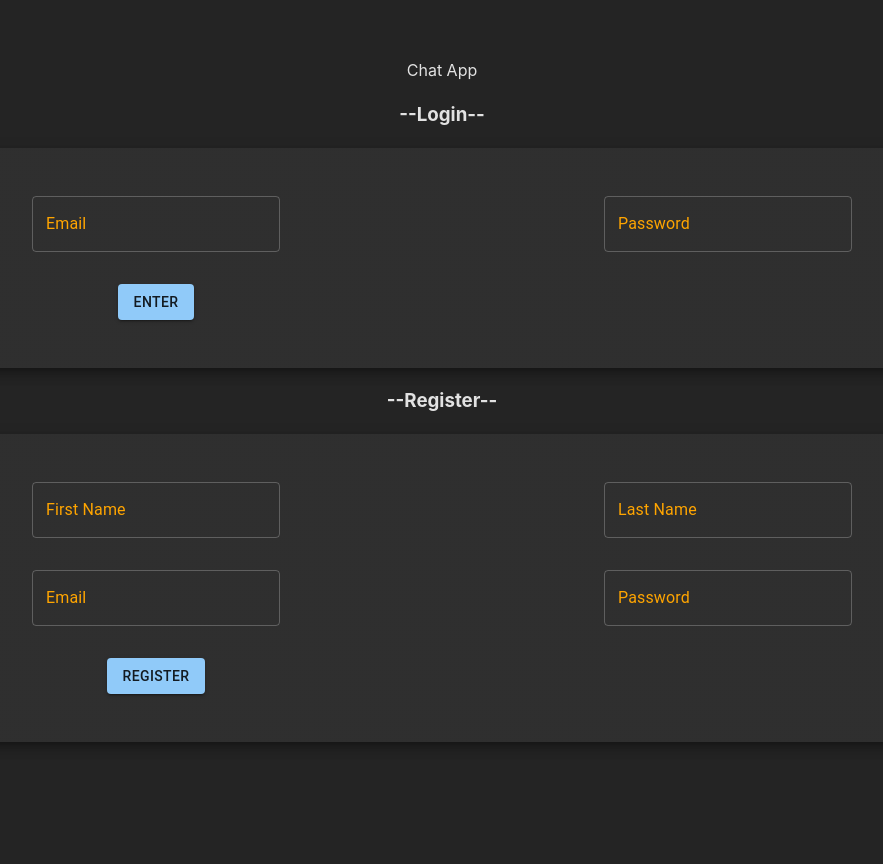
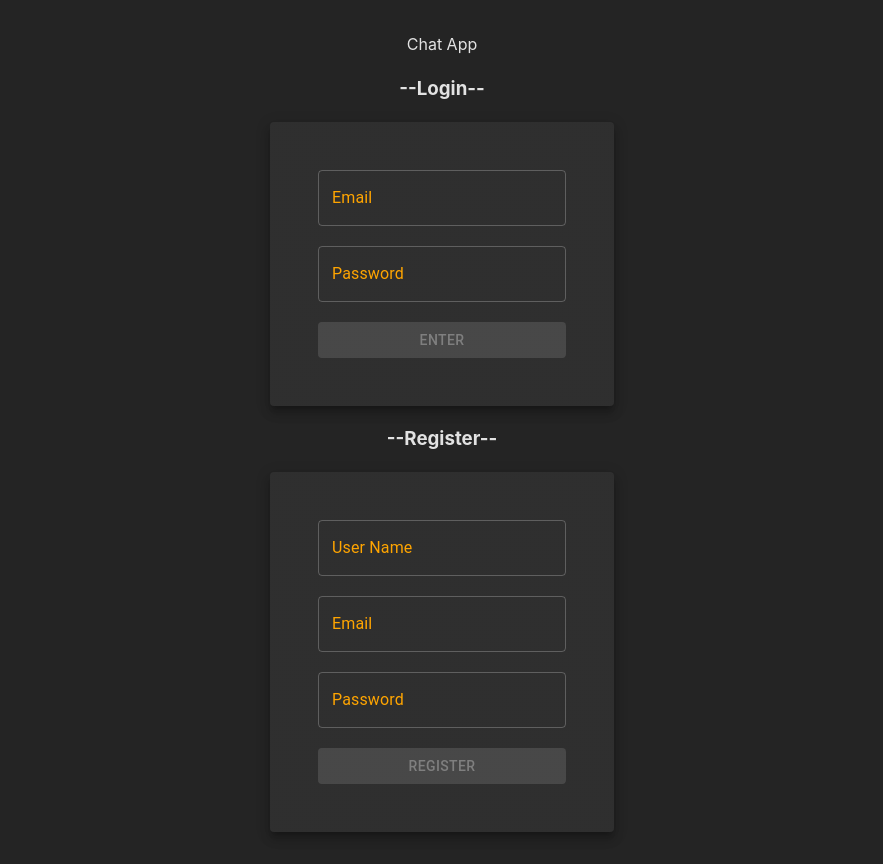
Before and after one commit to Len-J-108/chat-app, a React (Vite) app in the folder frontend/: page / in a window 1280 px wide. Shown: the whole page, without its empty margins (198-1081 px from the left). Before the commit the page ends 800 px from the top, so only its background shows below. Built offline with nearby package versions, Linux system fonts and the light colour scheme.

Commit message:
Login & Register with frontEndValidation ready to use

```diff
--- a/frontend/package.json
+++ b/frontend/package.json
@@ -12,15 +12,18 @@
   "dependencies": {
     "@emotion/react": "^11.11.1",
     "@emotion/styled": "^11.11.0",
+    "@hookform/resolvers": "^3.3.2",
     "@mui/icons-material": "^5.14.16",
     "@mui/material": "^5.14.17",
     "@mui/styled-engine-sc": "^6.0.0-alpha.5",
     "react": "^18.2.0",
     "react-dom": "^18.2.0",
+    "react-hook-form": "^7.48.2",
     "react-router-dom": "^6.18.0",
     "react-toastify": "^9.1.3",
     "socket.io-client": "^4.7.2",
-    "styled-components": "^6.1.1"
+    "styled-components": "^6.1.1",
+    "yup": "^1.3.2"
   },
   "devDependencies": {
     "@types/react": "^18.2.15",
--- a/frontend/src/Components/Login.jsx
+++ b/frontend/src/Components/Login.jsx
@@ -1,90 +1,73 @@
 import { useState } from 'react';
+
+// CSS Import (as module)
+import * as styles from '../Styles/Register.module.css';
+
 // MUI
 import { createTheme, ThemeProvider, styled } from '@mui/material/styles';
 import TextField from '@mui/material/TextField';
 import Paper from '@mui/material/Paper';
 import Grid from '@mui/material/Grid';
 import Button from '@mui/material/Button';
+
+//useForm Hook
+import {useForm} from 'react-hook-form';
+
 // Toastify
 import { toast } from 'react-toastify';
 
 
+// Yup
+import * as yup from 'yup';
+import {yupResolver} from '@hookform/resolvers/yup';
+
 const Login = () => {
-const [loginData, setLoginData] = useState({
-    email: '',
-    password: ''
-})
+
+    const logSchema = yup.object().shape({
+        email: yup.string().email('enter valid email-address').required('An email-address is required'),
+        password: yup.string().min(8, 'password must be at least 8 characters long').required('please enter your password')
+    })
 
 // Themes
 const darkTheme = createTheme({ palette: { mode: 'dark' } });
 const lightTheme = createTheme({ palette: { mode: 'light' } });
 
-const submitHandler = (e) => {
-    e.preventDefault();
-    const emailRgx = /^[\w-\.]+@([\w-]+\.)+[\w-]{2,4}$/g; // tests for email addresses
-    const email = loginData.email.trim(); // trims potential whitespaces before & after
-    if (!email && !loginData.password) {
-        return toast.warning('Please enter email & password!!');
-    }
-    if (!email) {
-        return    toast.warning('Please enter an email!!');
-    } else {
-        if (!emailRgx.test(email)) {
-           return toast.error('Please enter a valid email')
-        }
-        if (!loginData.password) {
-            return    toast.warning('Please enter a password!!');
-        }
-      }
-    if (loginData.password.length < 10 || loginData.password.length > 100) {
-        return toast.warning('The password must be between 10 & 100 characters long')
-    }
-    // Past ClientSide Validation
-    // navigate
-    return alert('inputs passed => next navigate...');
-    }
+const {register, handleSubmit, formState: {errors, isValid}} = useForm({
+    resolver: yupResolver(logSchema),
+});
+
+const handleForm = data => {
+    // send to API
+    console.log({data})
+}
 
   return (
     <>
     <h3>--Login--</h3>
     <ThemeProvider theme={darkTheme}>
     <Paper elevation={8} style={{padding: 48}}>
-            <form onSubmit={submitHandler}>
-        <Grid container rowSpacing={4} columnSpacing={{xs: 1, sm: 2, md:3}}>
-            <Grid item xs={6}>
+            <form className={styles.formContainer} onSubmit={handleSubmit(handleForm)}>
                 <TextField
+                error={errors.email}
+                helperText={errors?.email?.message}
                 id="outlined-basic"
                 label="Email"
                 variant="outlined"
                 InputLabelProps={{ style: { color: 'orange' } }}
                 inputProps={{ style: { color: "white" } }}
-                onChange={(e) => {
-                    setLoginData({
-                        ...loginData,
-                        email: e.target.value
-                    })
-                }}
+                {...register("email")}
                 />
-            </Grid>
-            <Grid item xs={6}>
                 <TextField
+                error={errors.password}
+                helperText={errors?.password?.message}
                 id="outlined-basic"
                 label="Password"
                 variant="outlined"
                 InputLabelProps={{ style: { color: 'orange' } }}
                 inputProps={{ style: { color: "white" } }}
-                onChange={(e) => {
-                    setLoginData({
-                        ...loginData,
-                        password: e.target.value
-                    })
-                }}
+                {...register("password")}
                 />
-            </Grid>
-            <Grid item xs={6}>
-            <Button variant="contained" type='submit' onClick={submitHandler}>Enter</Button>
-            </Grid>
-    </Grid>
+            <Button disabled={!isValid} variant="contained" type='submit' >Enter</Button>
             </form>
     </Paper>
     </ThemeProvider>
--- a/frontend/src/Components/Register.jsx
+++ b/frontend/src/Components/Register.jsx
@@ -1,135 +1,86 @@
+// React Imports
 import { useState } from 'react';
+
+// CSS Import (as module)
+import * as styles from '../Styles/Register.module.css';
+
 // MUI
 import { createTheme, ThemeProvider, styled } from '@mui/material/styles';
 import TextField from '@mui/material/TextField';
 import Paper from '@mui/material/Paper';
-import Grid from '@mui/material/Grid';
 import Button from '@mui/material/Button';
+
 // Toastify
 import { toast } from 'react-toastify';
-import "react-toastify/dist/ReactToastify.css";
+
+//useForm Hook
+import {useForm} from 'react-hook-form';
+
+// Yup
+import * as yup from 'yup';
+import {yupResolver} from '@hookform/resolvers/yup';
 
 
 const Register = () => {
-  const [registerData, setRegisterData] = useState({
-        firstName: '',
-        lastName: '',
-        email: '',
-        password: '',
-    })
+
 // Themes
     const darkTheme = createTheme({ palette: { mode: 'dark' } });
     const lightTheme = createTheme({ palette: { mode: 'light' } });
 
+    const regSchema = yup.object().shape({
+        userName: yup.string().min(3, 'username must be at least 3 characters long').required('A username is required'),
+        email: yup.string().email('enter valid email-address').required('An email-address is required'),
+        password: yup.string().min(8, 'password must be at least 8 characters long').required('please choose a password')
 
-  const submitHandler = (e) => {
-    e.preventDefault();
+    })
 
-    const emailRgx = /^[\w-\.]+@([\w-]+\.)+[\w-]{2,4}$/g; // tests for email addresses
+    const { register, handleSubmit, formState: { errors, isValid } } = useForm({
+        resolver: yupResolver(regSchema),
+      });
 
-    const firstName = registerData.firstName.trim();
-    const lastName = registerData.lastName.trim();
-    const email = registerData.email.trim();
-    const password = registerData.password;
-
-    if (!firstName || !lastName || !email || !password) {
-        return toast.warning('Please fill out every required field!');
-    }
-    if (!emailRgx.test(email)) {
-        return toast.error('Please enter a valid email')
-    }
-    if (password.length < 10 || password.length > 100) {
-        return toast.error('The password must be between 10 & 100 characters long');
-    }
-    // Past ClientSide Validation
-    const form = new FormData(); // create FormData class
-    for (let item in registerData) {
-        form.append(item, registerData[item]);
+    const handleForm = (data) => {
+        // send to API
+        console.log({data})
     }
 
-    console.log({form})
-    const url = `http://localhost:4321/register`;
-    // fetch(url, {
-    //     method: 'POST',
-    //     body: form,
-    // })
-    // .then((response) => response.json())
-    // .then(data => console.log({data}))
-
-    // alert('register submitted')
-  };
 
     return (
         <>
         <h3>--Register--</h3>
     <ThemeProvider theme={darkTheme}>
     <Paper elevation={8} style={{padding: 48}}>
-            <form onSubmit={submitHandler}>
-        <Grid container rowSpacing={4} columnSpacing={{xs: 1, sm: 2, md:3}}>
-            <Grid item xs={6}>
+            <form className={styles.formContainer} onSubmit={handleSubmit(handleForm)}>
                 <TextField
+                error={errors.userName}
+                helperText={errors?.userName?.message}
                 id="outlined-basic"
-                label="First Name"
+                label="User Name"
                 variant="outlined"
                 InputLabelProps={{ style: { color: 'orange' } }}
                 inputProps={{ style: { color: "white" } }}
-                onChange={(e) => {
-                    setRegisterData({
-                        ...registerData,
-                        firstName: e.target.value
-                    })
-                }}
+                {...register("userName")}
                 />
-            </Grid>
-            <Grid item xs={6}>
                 <TextField
-                id="outlined-basic"
-                label="Last Name"
-                variant="outlined"
-                InputLabelProps={{ style: { color: 'orange' } }}
-                inputProps={{ style: { color: "white" } }}
-                onChange={(e) => {
-                    setRegisterData({
-                        ...registerData,
-                        lastName: e.target.value
-                    })
-                }}
-                />
-            </Grid>
-            <Grid item xs={6}>
-                <TextField
+                error={errors.email}
+                helperText={errors?.email?.message}
                 id="outlined-basic"
                 label="Email"
                 variant="outlined"
                 InputLabelProps={{ style: { color: 'orange' } }}
                 inputProps={{ style: { color: "white" } }}
-                onChange={(e) => {
-                    setRegisterData({
-                        ...registerData,
-                        email: e.target.value
-                    })
-                }}
+                {...register("email")}
                 />
-            </Grid>
-            <Grid item xs={6}>
                 <TextField
+                error={errors.password}
+                helperText={errors?.password?.message}
                 id="outlined-basic"
                 label="Password"
                 variant="outlined"
                 InputLabelProps={{ style: { color: 'orange' } }}
                 inputProps={{ style: { color: "white" } }}
-                onChange={(e) => {
-                    setRegisterData({
-                        ...registerData,
-                        password: e.target.value
-                    })
-                }}
+                {...register("password")}
                 />
-            </Grid>
-            <Grid item xs={6}>
-            <Button variant="contained" type='submit' onClick={submitHandler}>Register</Button>
-            </Grid>
-    </Grid>
+            <Button   disabled={!isValid}  variant="contained" type='submit' >Register</Button>
             </form>
     </Paper>
     </ThemeProvider>
--- /dev/null
+++ b/frontend/src/Styles/Register.module.css
@@ -0,0 +1,5 @@
+.formContainer {
+    display: flex;
+    flex-direction: column;
+    gap: 20px;
+}
```
Also changed, not shown: frontend/src/Components/Gpp.jsx (added, +32 -0 lines), frontend/src/TESTTESTTEST/testFormData.jsx (added, +58 -0 lines), 1 other file (tests, documents, lock files or other folders). Lines whose indentation alone changed are shown as unchanged.
